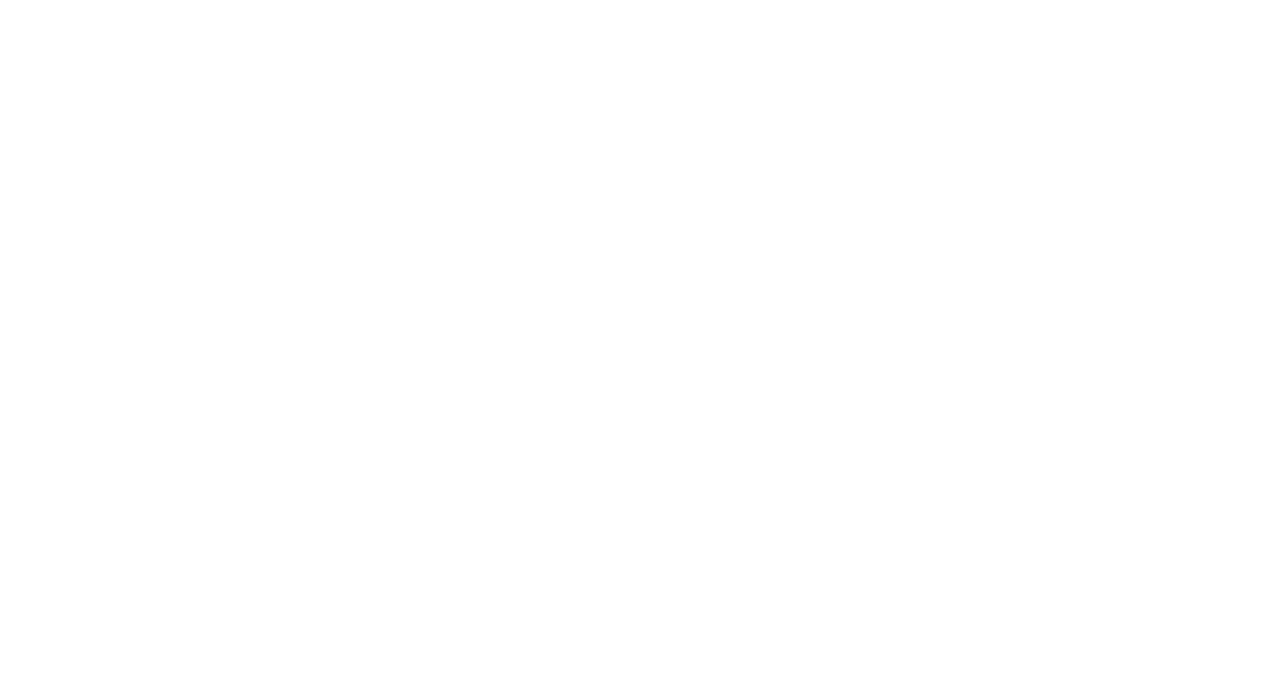
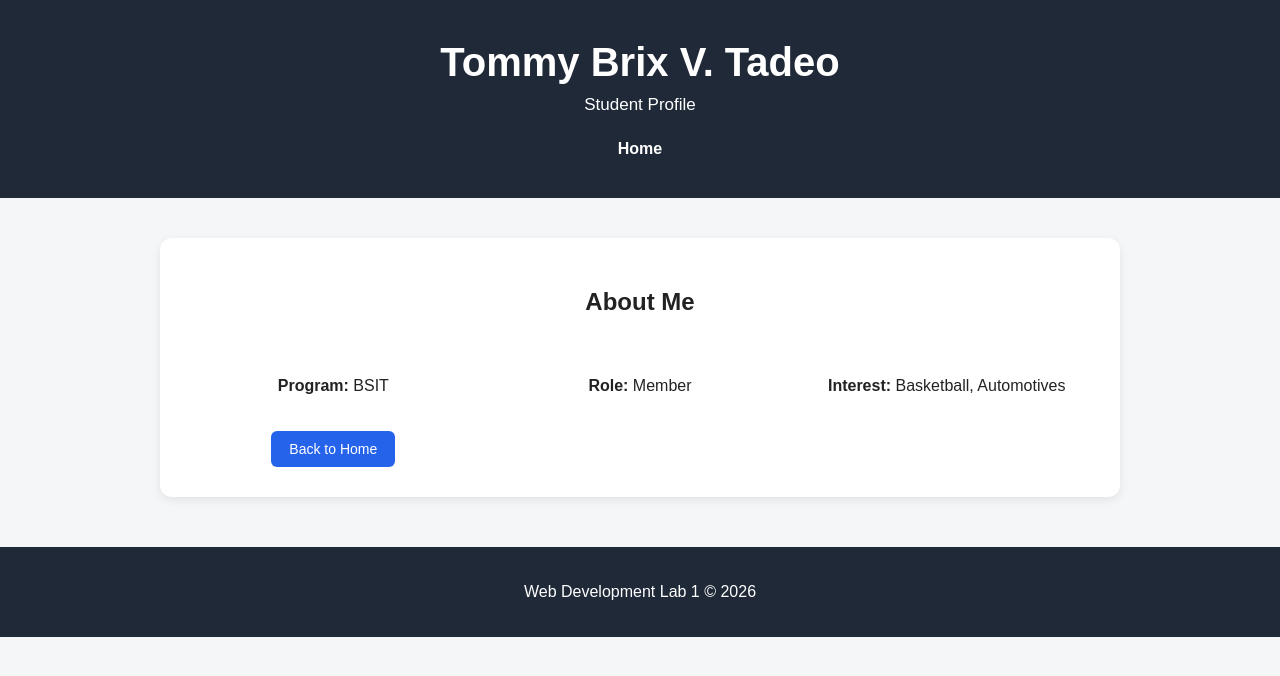
Before and after one commit to Nexon001/GROUP4, a plain HTML site: page brix.html in a window 1280 px wide. Drawn offline with Linux system fonts and the light colour scheme.

Commit message:
Update Brix and Jenaro profiles

```diff
--- a/brix.html
+++ b/brix.html
@@ -0,0 +1,42 @@
+<!DOCTYPE html>
+<html lang="en">
+<head>
+    <meta charset="UTF-8">
+    <meta name="viewport" content="width=device-width, initial-scale=1.0">
+    <title>Brix - GROUP4</title>
+
+    <link rel="stylesheet" href="style.css">
+</head>
+
+<body>
+
+    <header>
+        <h1>Tommy Brix V. Tadeo</h1>
+        <p>Student Profile</p>
+
+        <nav>
+            <a href="index.html">Home</a>
+        </nav>
+    </header>
+
+    <main>
+
+        <section>
+            <h2>About Me</h2>
+            <p><strong>Program:</strong> BSIT</p>
+            <p><strong>Role:</strong> Member</p>
+            <p><strong>Interest:</strong> Basketball, Automotives</p>
+
+            <a href="index.html">
+                <button>Back to Home</button>
+            </a>
+        </section>
+
+    </main>
+
+    <footer>
+        <p>Web Development Lab 1 &copy; 2026</p>
+    </footer>
+
+</body>
+</html>
```
Also changed, not shown: jenaro.html (+1 -1 lines).
